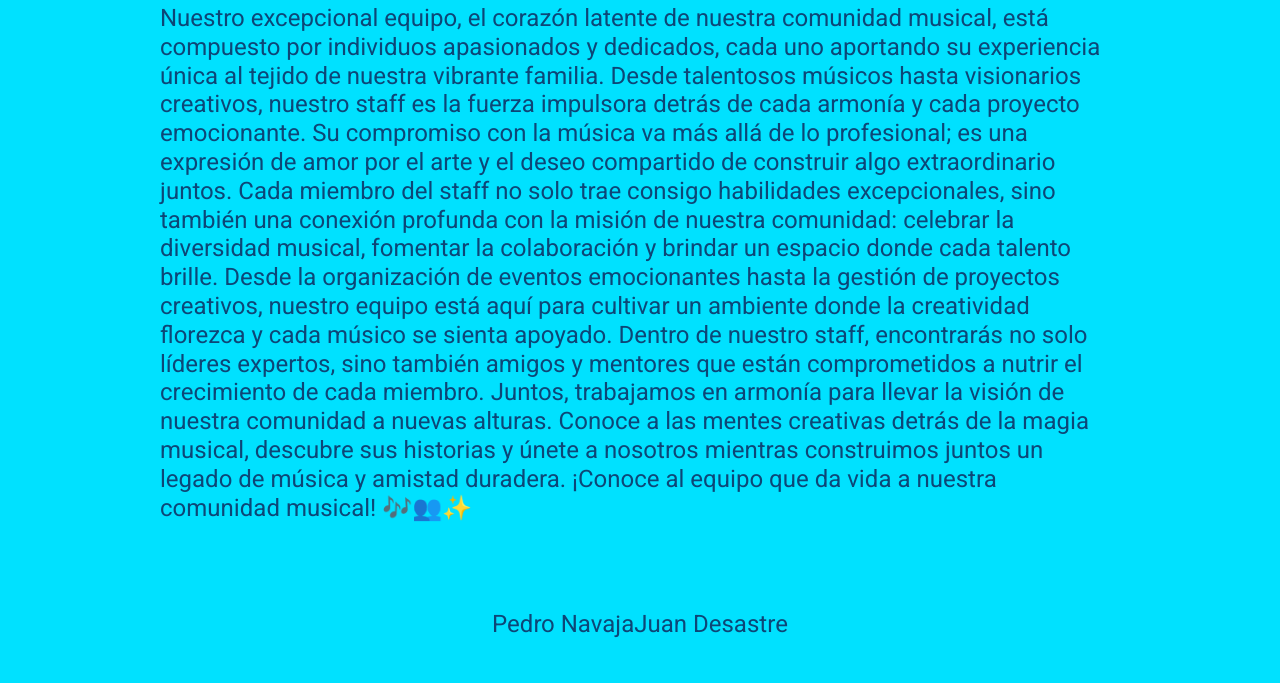
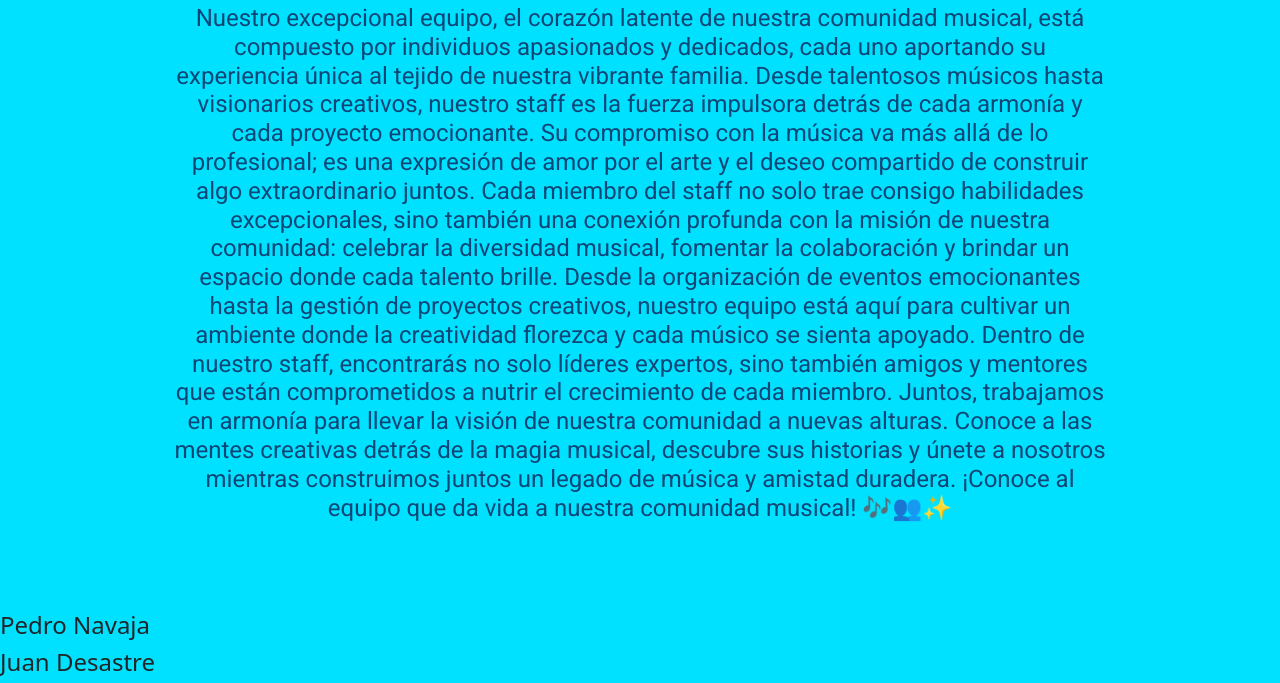
Before and after one commit to IgnacioWeisser/Entrega-2, a plain HTML site: page paginas/staff.html in a window 1280 px wide. Shown: the part 231-914 px from the top of the page. Drawn offline with nearby package versions, Linux system fonts and the light colour scheme.

Commit message:
clases no funcionan

```diff
--- a/estilos/estilos.css
+++ b/estilos/estilos.css
@@ -101,6 +101,7 @@ a {
     display: flex;
     flex-wrap: wrap;
     justify-content: center;
+    text-align: center;
     font-family: 'Bebas Neue', sans-serif;
     font-family: 'Heebo', sans-serif;
     color: rgb(13, 70, 119);
@@ -219,3 +220,4 @@ a {
 
 
 }
+.
--- a/paginas/staff.html
+++ b/paginas/staff.html
@@ -47,6 +47,7 @@
             <h1 class="titulo_principal">Staff</H1>
         </section>
         <section>
+            <div class="container-fluid">
             <h4 class="subtitulo3">Nuestro excepcional equipo, el corazón latente de nuestra comunidad musical, está
                 compuesto por individuos apasionados y dedicados, cada uno aportando su experiencia única al tejido de
                 nuestra vibrante familia. Desde talentosos músicos hasta visionarios creativos, nuestro staff es la
@@ -66,10 +67,13 @@
                 descubre sus historias y únete a nosotros mientras construimos juntos un legado de música y amistad
                 duradera. ¡Conoce al equipo que da vida a nuestra comunidad musical! 🎶👥✨</h4>
         </section>
-        <section class="imgyt subtitulo3">
+        </div>
+        <div class="nombrepersona">
+        <section>
             <h4>Pedro Navaja</h4>
             <H4>Juan Desastre</H4>
         </section>
+        </div>
 
         <section>
             <div class="posicionimg">
```
